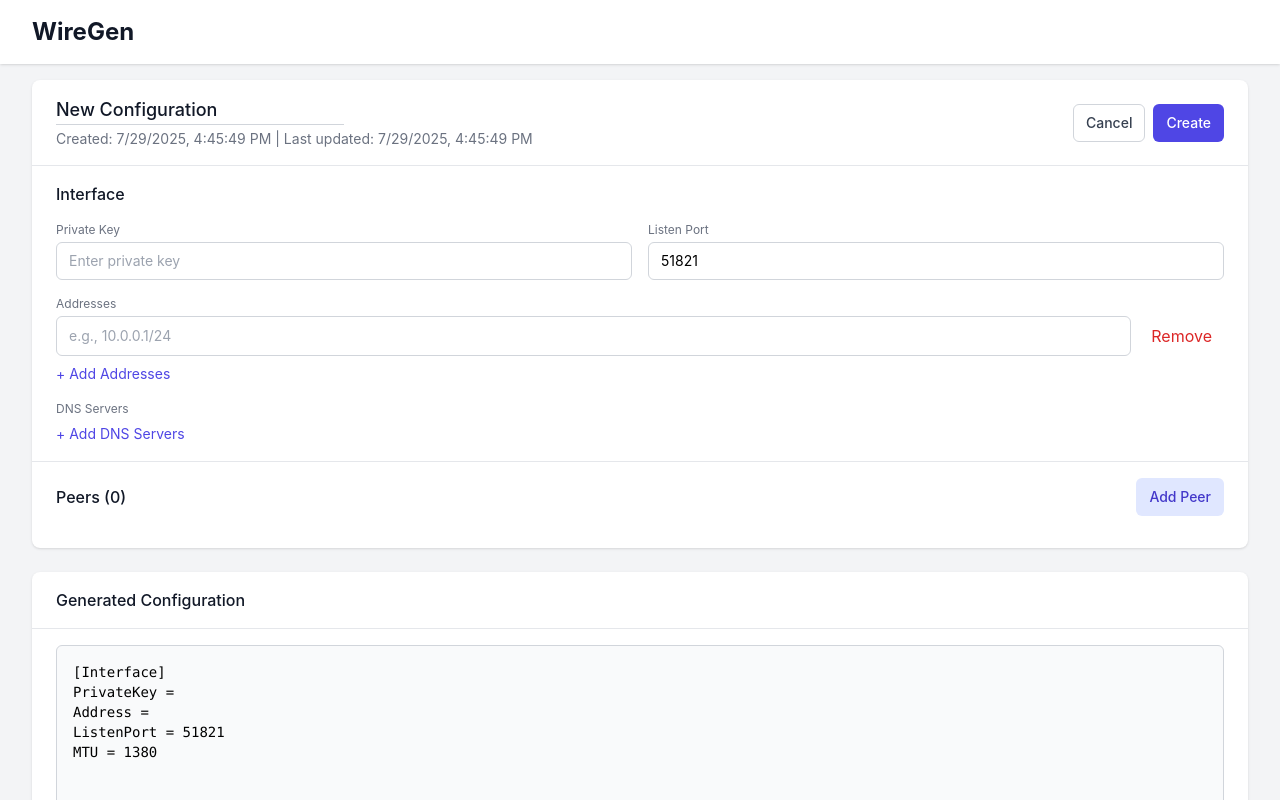
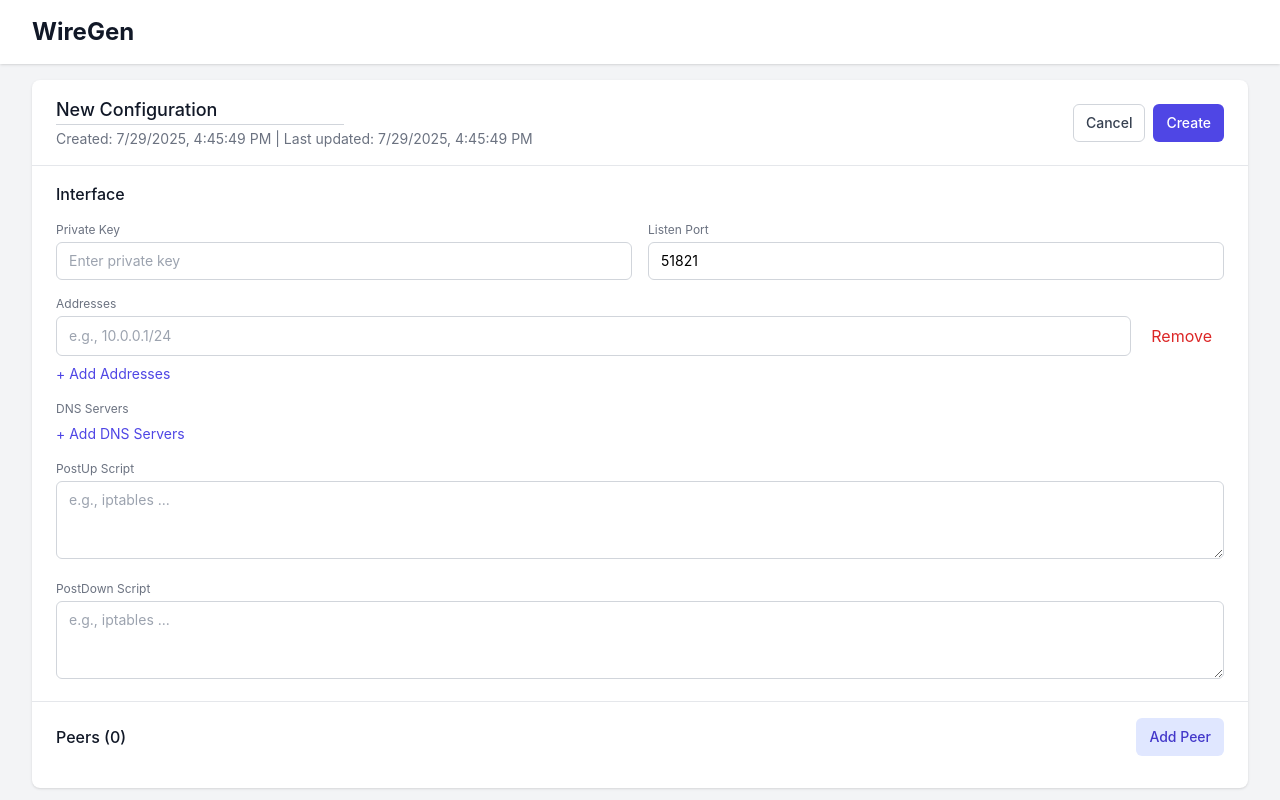
Before and after one commit to chengxuncc/wiregen, a React (Create React App) app: page / in a window 1280 px wide. Both pictures are taken after typing "Sample" into the empty fields and a click on the button "Add New". Shown: the top 800 px of the page. Built offline with nearby package versions, Linux system fonts and the light colour scheme; the HTML template or start-up script is replaced by a standard one.

Commit message:
add postup and postdown script

```diff
--- a/src/components/ConfigDetail.tsx
+++ b/src/components/ConfigDetail.tsx
@@ -29,6 +29,25 @@ const EditableField = ({label, value, onChange, type = 'text', placeholder = '',
       onChange={(e) => onChange(e.target.value)}
       placeholder={placeholder}
       className="w-full px-3 py-2 border border-gray-300 rounded-md text-sm focus:outline-none focus:ring-2 focus:ring-indigo-500 focus:border-indigo-500"
+    />
+  </div>
+);
+
+const EditableTextAreaField = ({label, value, onChange, placeholder = '', className = ''}: {
+  label: string;
+  value: string;
+  onChange: (value: string) => void;
+  placeholder?: string;
+  className?: string;
+}) => (
+  <div className={className}>
+    <div className="text-xs text-gray-500 mb-1">{label}</div>
+    <textarea
+      value={value || ''}
+      onChange={(e) => onChange(e.target.value)}
+      placeholder={placeholder}
+      className="w-full px-3 py-2 border border-gray-300 rounded-md text-sm focus:outline-none focus:ring-2 focus:ring-indigo-500 focus:border-indigo-500 min-h-[64px] resize-y"
+      rows={3}
     />
   </div>
 );
@@ -262,6 +281,13 @@ const ConfigDetail: React.FC<ConfigDetailProps> = ({config, settings, onSave, on
       }
     });
 
+    if (editedConfig.interface.postUp) {
+      content += `PostUp = ${editedConfig.interface.postUp.replace(/\r?\n/g, '; ')}\n`;
+    }
+    if (editedConfig.interface.postDown) {
+      content += `PostDown = ${editedConfig.interface.postDown.replace(/\r?\n/g, '; ')}\n`;
+    }
+
     return content;
   }
 
@@ -359,6 +385,20 @@ const ConfigDetail: React.FC<ConfigDetailProps> = ({config, settings, onSave, on
                 placeholder="e.g., 8.8.8.8"
               />
             </div>
+            <EditableTextAreaField
+              label="PostUp Script"
+              value={editedConfig.interface.postUp || ''}
+              onChange={(value) => updateInterface({postUp: value || undefined})}
+              placeholder="e.g., iptables ..."
+              className="sm:col-span-2"
+            />
+            <EditableTextAreaField
+              label="PostDown Script"
+              value={editedConfig.interface.postDown || ''}
+              onChange={(value) => updateInterface({postDown: value || undefined})}
+              placeholder="e.g., iptables ..."
+              className="sm:col-span-2"
+            />
           </div>
         </div>
 
--- a/src/types/WireGuardConfig.ts
+++ b/src/types/WireGuardConfig.ts
@@ -14,6 +14,8 @@ export interface InterfaceConfig {
   listenPort?: number;
   dns?: string[];
   mtu?: number;
+  postUp?: string;
+  postDown?: string;
 }
 
 export interface WireGuardConfig {
```
